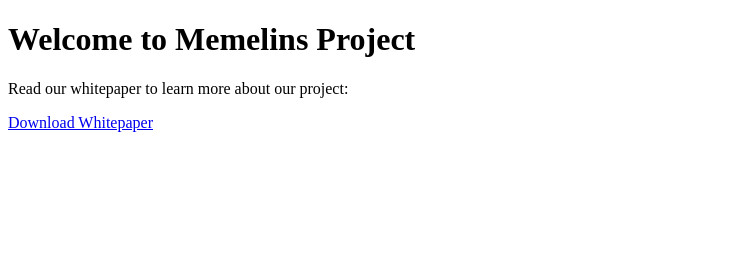
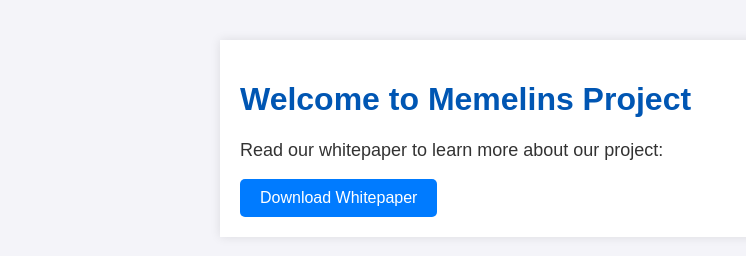
Before and after one commit to jameswas2023/Memelins-wp, a plain HTML site: page index.html in a window 1280 px wide. Shown: the whole page, without its empty margins (0-746 px from the left). Drawn offline with Linux system fonts and the light colour scheme.

Commit message:
Update index.html

```diff
--- a/index.html
+++ b/index.html
@@ -3,11 +3,46 @@
 <head>
     <meta charset="UTF-8">
     <meta name="viewport" content="width=device-width, initial-scale=1.0">
-    <title>Memelins Whitepaper</title>
+    <title>Welcome to Memelins Project</title>
+    <style>
+        body {
+            font-family: 'Arial', sans-serif;
+            background-color: #f4f4f9;
+            margin: 40px;
+            color: #333;
+        }
+        h1 {
+            color: #0056b3;
+        }
+        p {
+            font-size: 18px;
+        }
+        a {
+            display: inline-block;
+            text-decoration: none;
+            color: white;
+            background-color: #007bff;
+            padding: 10px 20px;
+            border-radius: 5px;
+            transition: background-color 0.3s;
+        }
+        a:hover {
+            background-color: #0056b3;
+        }
+        .container {
+            max-width: 800px;
+            margin: auto;
+            background: white;
+            padding: 20px;
+            box-shadow: 0 0 10px rgba(0, 0, 0, 0.1);
+        }
+    </style>
 </head>
 <body>
-    <h1>Welcome to Memelins Project</h1>
-    <p>Read our whitepaper to learn more about our project:</p>
-    <a href="Memelins-Darkpaper-3.3.pdf" target="_blank">Download Whitepaper</a>
+    <div class="container">
+        <h1>Welcome to Memelins Project</h1>
+        <p>Read our whitepaper to learn more about our project:</p>
+        <a href="Memelins-Darkpaper-3.3.pdf" target="_blank">Download Whitepaper</a>
+    </div>
 </body>
 </html>
```
